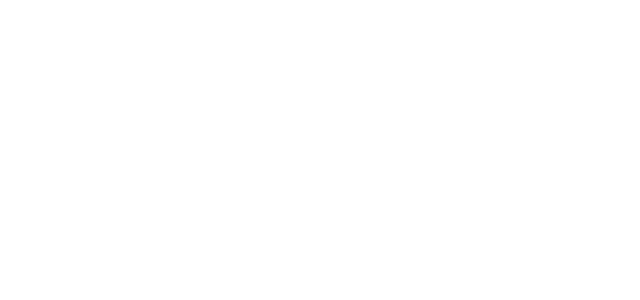
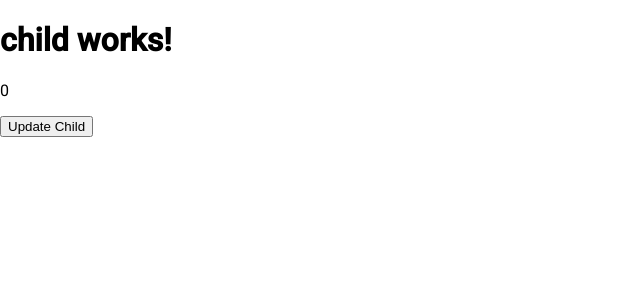
Before and after one commit to Javeed798/AngularPractice2, an Angular app: page / in a window 1280 px wide. Shown: the top 300 px of the page, without its empty margins (0-640 px from the left). Built offline with nearby package versions, Linux system fonts and the light colour scheme.

Commit message:
Transfer data to child

```diff
--- a/src/app/app.component.html
+++ b/src/app/app.component.html
@@ -17,3 +17,9 @@
 </ul>
 
 -->
+
+<app-child [item]="data">
+
+</app-child>
+
+<button (click)="updateChild()">Update Child</button>
--- a/src/app/app.component.ts
+++ b/src/app/app.component.ts
@@ -8,6 +8,7 @@ import { Component } from '@angular/core';
 export class AppComponent {
   title = 'AngularPractice2';
   list:any[] =[]
+  data=0;
 
   addTask(item:string){
     this.list.push({id:this.list.length,name: item})
@@ -17,6 +18,9 @@ export class AppComponent {
   remove(id:number){
     this.list = this.list.filter(item => item.id !== id)
     console.log(this.list);
+  }
 
+  updateChild() {
+    this.data = Math.floor(Math.random()*10);
   }
 }
--- a/src/app/app.module.ts
+++ b/src/app/app.module.ts
@@ -3,10 +3,12 @@ import { BrowserModule } from '@angular/platform-browser';
 
 import { AppComponent } from './app.component';
 import { BrowserAnimationsModule } from '@angular/platform-browser/animations';
-import { MatSliderModule } from '@angular/material/slider'
+import { MatSliderModule } from '@angular/material/slider';
+import { ChildComponent } from './child/child.component'
 @NgModule({
   declarations: [
-    AppComponent
+    AppComponent,
+    ChildComponent
   ],
   imports: [
     BrowserModule,
--- /dev/null
+++ b/src/app/child/child.component.html
@@ -0,0 +1,2 @@
+<h1>child works!</h1>
+<p>{{item}}</p>
--- /dev/null
+++ b/src/app/child/child.component.ts
@@ -0,0 +1,21 @@
+import { Component, Input, OnInit } from '@angular/core';
+
+@Component({
+  selector: 'app-child',
+  templateUrl: './child.component.html',
+  styleUrls: ['./child.component.css']
+})
+export class ChildComponent implements OnInit{
+
+  constructor() {}
+
+  @Input() item= 0;
+
+
+  ngOnInit(): void {
+    //Called after the constructor, initializing input properties, and the first call to ngOnChanges.
+    //Add 'implements OnInit' to the class.
+
+  }
+
+}
```
Also changed, not shown: src/app/child/child.component.css (added), 1 other file (tests, documents, lock files or other folders).
